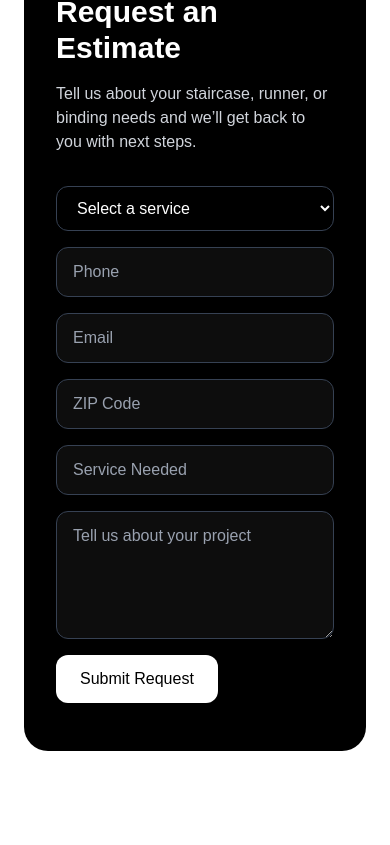
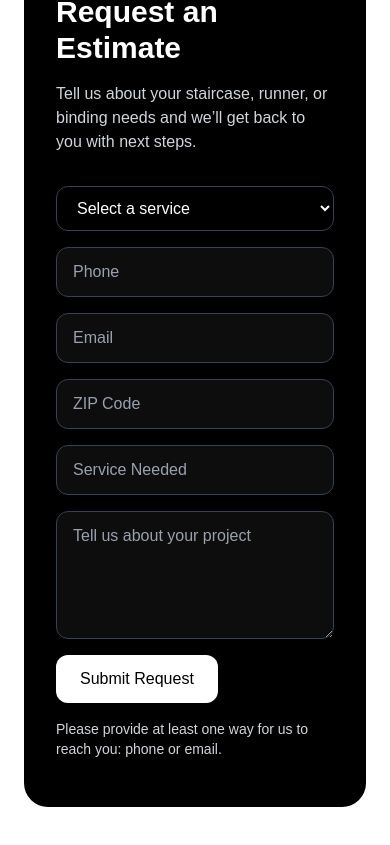
Before and after one commit to miguelamezcua987/nova-runner-binding, a Next.js app: page / in a window 390 px wide. Shown: the part 2846-3691 px from the top of the page. Built offline with nearby package versions, Linux system fonts and the light colour scheme; no server answers.

Commit message:
Require phone or email in intake form

```diff
--- a/app/page.tsx
+++ b/app/page.tsx
@@ -188,8 +188,14 @@ function EstimateForm() {
 
   async function handleSubmit(e: FormEvent<HTMLFormElement>) {
     e.preventDefault();
+    setStatusMessage("");
+
+    if (!form.phone.trim() && !form.email.trim()) {
+      setStatusMessage("Please provide either a phone number or an email address.");
+      return;
+    }
+
     setIsSubmitting(true);
-    setStatusMessage("");
 
     const { error } = await supabase.from("leads").insert([
       {
@@ -310,6 +316,10 @@ function EstimateForm() {
             </button>
           </div>
 
+            <p className="md:col-span-2 text-sm text-gray-300">
+              Please provide at least one way for us to reach you: phone or email.
+            </p>
+
           {statusMessage ? (
             <p className="md:col-span-2 text-sm text-gray-300">
               {statusMessage}
```
